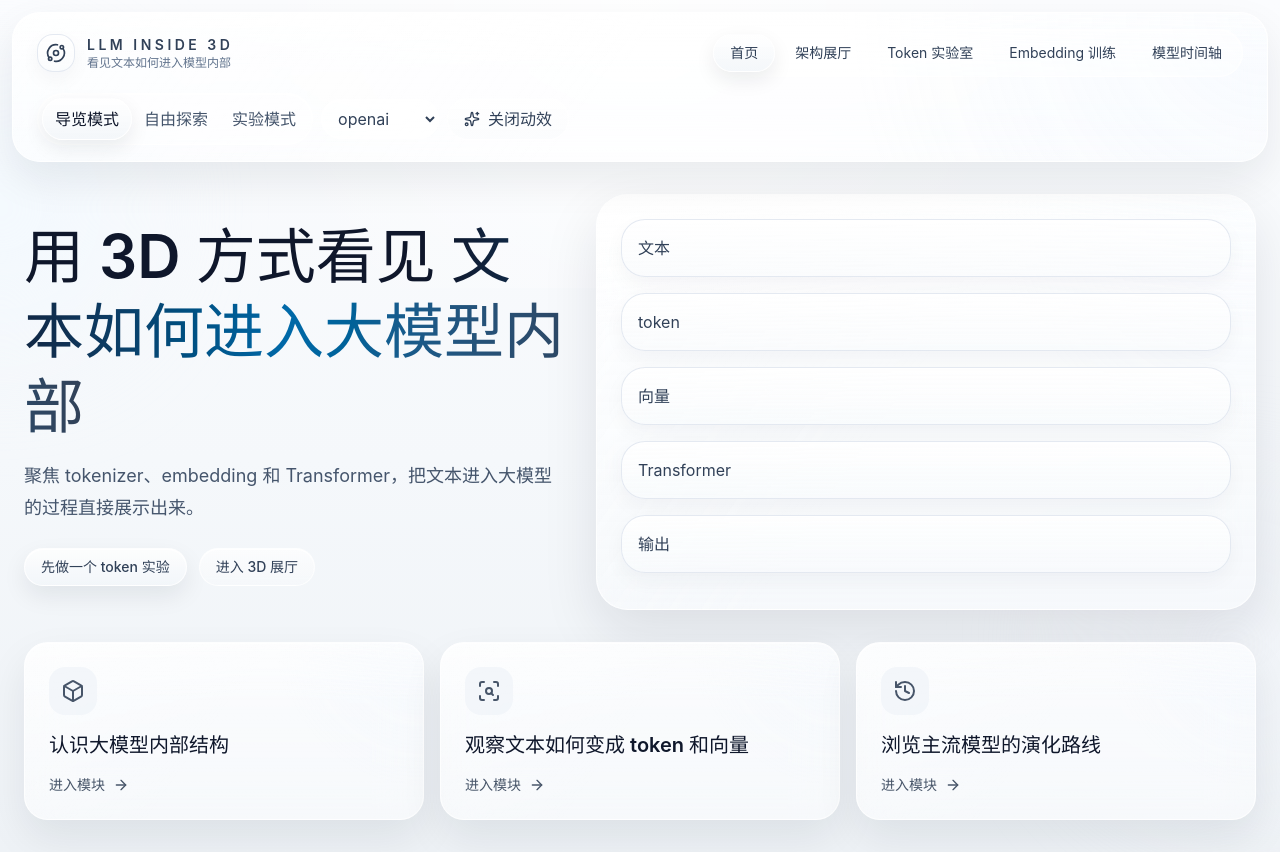
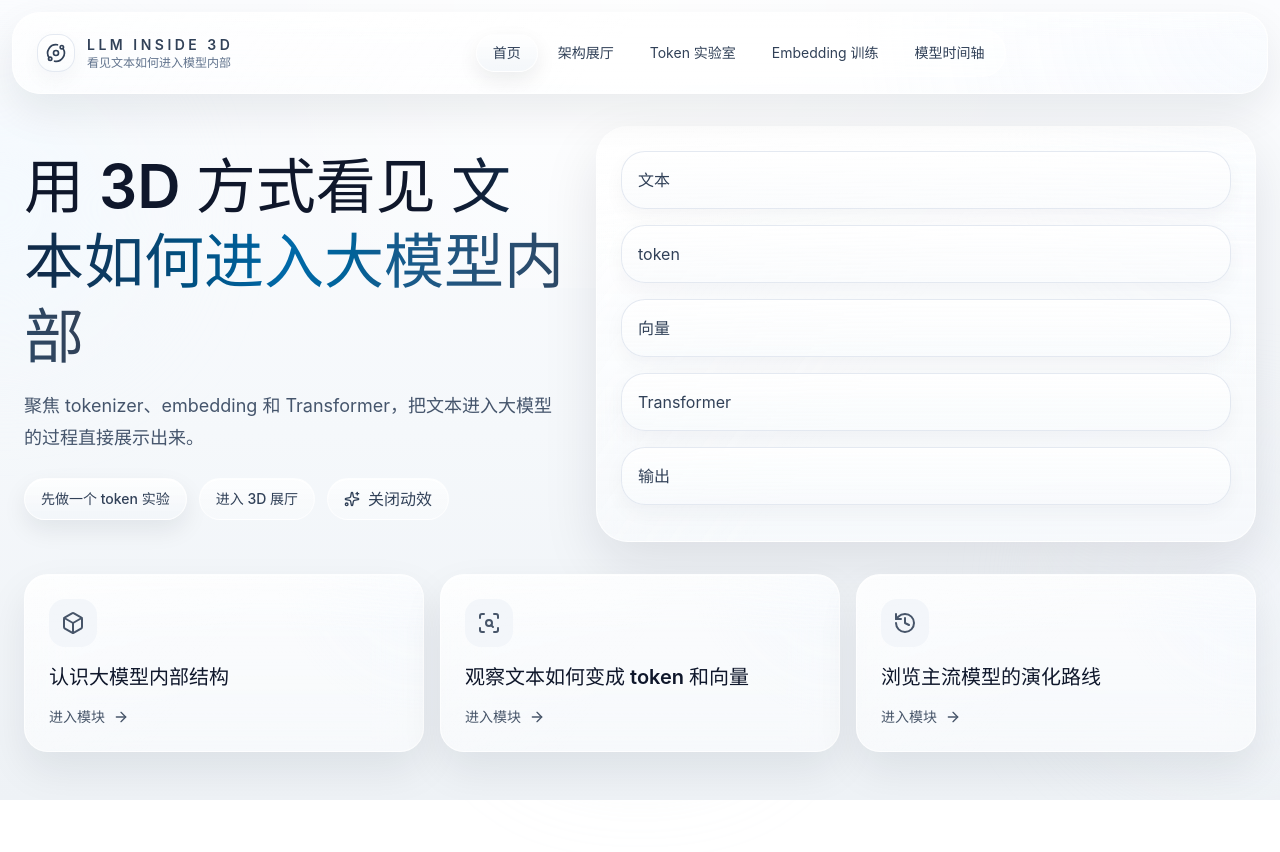
Before and after one commit to Knight5128/InsideLLM, a React (Vite) app in the folder apps/web/: page / in a window 1280 px wide. After the commit the page ends 800 px from the top, so only its background shows below. Built offline with nearby package versions, Linux system fonts and the light colour scheme.

Commit message:
More Reduction: added reuseable VendorSelect component; deleted mode / setMode in useAppStore

```diff
--- a/apps/web/src/components/layout/HeroSection.tsx
+++ b/apps/web/src/components/layout/HeroSection.tsx
@@ -1,8 +1,10 @@
 import { Suspense, lazy } from 'react'
+import { Sparkles } from 'lucide-react'
 import { Link } from 'react-router-dom'
 
 import { Button } from '@/components/ui/button'
 import { usePerformanceMode } from '@/hooks/usePerformanceMode'
+import { useAppStore } from '@/stores/useAppStore'
 
 const HeroScene = lazy(() =>
   import('@/components/3d/HeroScene').then((module) => ({ default: module.HeroScene })),
@@ -10,6 +12,8 @@ const HeroScene = lazy(() =>
 
 export function HeroSection() {
   const { prefersLiteScene } = usePerformanceMode()
+  const motionReduced = useAppStore((state) => state.motionReduced)
+  const toggleReducedMotion = useAppStore((state) => state.toggleReducedMotion)
 
   return (
     <section className="grid gap-8 xl:grid-cols-[0.9fr_1.1fr] xl:items-center">
@@ -32,6 +36,10 @@ export function HeroSection() {
           </Button>
           <Button asChild variant="secondary">
             <Link to="/architecture">进入 3D 展厅</Link>
+          </Button>
+          <Button onClick={toggleReducedMotion} type="button" variant="secondary">
+            <Sparkles className="mr-2 h-4 w-4" />
+            {motionReduced ? '开启动效' : '关闭动效'}
           </Button>
         </div>
       </div>
--- a/apps/web/src/components/layout/SiteHeader.tsx
+++ b/apps/web/src/components/layout/SiteHeader.tsx
@@ -1,10 +1,7 @@
-import { Menu, Orbit, Sparkles } from 'lucide-react'
+import { Menu, Orbit } from 'lucide-react'
 import { Link, NavLink } from 'react-router-dom'
 
-import { EXPERIENCE_MODE_LABELS, PRIMARY_VENDORS } from '@insidellm/shared'
-
 import { Button } from '@/components/ui/button'
-import { useAppStore } from '@/stores/useAppStore'
 
 const links = [
   ['/', '首页'],
@@ -15,8 +12,6 @@ const links = [
 ] as const
 
 export function SiteHeader() {
-  const { mode, setMode, vendor, setVendor, motionReduced, toggleReducedMotion } = useAppStore()
-
   return (
     <header className="glass-panel sticky top-0 z-30 mx-3 mt-3 rounded-[1.75rem] bg-white/62">
       <div className="mx-auto flex max-w-7xl flex-wrap items-center justify-between gap-4 px-6 py-4">
@@ -51,40 +46,6 @@ export function SiteHeader() {
         </nav>
 
         <div className="flex flex-wrap items-center justify-end gap-2">
-          <div className="hidden rounded-full border border-white/70 bg-white/42 p-1 shadow-[inset_0_1px_0_rgba(255,255,255,0.82)] md:flex">
-            {Object.entries(EXPERIENCE_MODE_LABELS).map(([value, label]) => (
-              <button
-                key={value}
-                className={`rounded-full px-3 py-2 text-xs transition ${
-                  mode === value
-                    ? 'border border-white/80 bg-[linear-gradient(180deg,rgba(255,255,255,0.95),rgba(241,245,249,0.82))] text-slate-900 shadow-[0_8px_20px_rgba(15,23,42,0.08)]'
-                    : 'text-slate-600'
-                }`}
-                onClick={() => setMode(value as typeof mode)}
-                type="button"
-              >
-                {label}
-              </button>
-            ))}
-          </div>
-
-          <select
-            className="rounded-full border border-white/70 bg-white/56 px-3 py-2 text-sm text-slate-700 shadow-[inset_0_1px_0_rgba(255,255,255,0.88)] outline-none"
-            onChange={(event) => setVendor(event.target.value as typeof vendor)}
-            value={vendor}
-          >
-            {PRIMARY_VENDORS.map((item) => (
-              <option key={item} value={item}>
-                {item}
-              </option>
-            ))}
-          </select>
-
-          <Button onClick={toggleReducedMotion} variant="secondary">
-            <Sparkles className="mr-2 h-4 w-4" />
-            {motionReduced ? '开启动效' : '关闭动效'}
-          </Button>
-
           <Button className="lg:hidden" variant="ghost">
             <Menu className="h-5 w-5" />
           </Button>
--- /dev/null
+++ b/apps/web/src/components/layout/VendorSelect.tsx
@@ -0,0 +1,29 @@
+import { PRIMARY_VENDORS } from '@insidellm/shared'
+
+import { useAppStore } from '@/stores/useAppStore'
+
+const vendorLabels = {
+  openai: 'OpenAI',
+  google: 'Google',
+  anthropic: 'Anthropic',
+} as const
+
+export function VendorSelect() {
+  const vendor = useAppStore((state) => state.vendor)
+  const setVendor = useAppStore((state) => state.setVendor)
+
+  return (
+    <select
+      aria-label="选择模型厂商"
+      className="rounded-full border border-cyan-100 bg-white px-4 py-2 text-sm text-slate-700 outline-none transition focus:border-cyan-300"
+      onChange={(event) => setVendor(event.target.value as typeof vendor)}
+      value={vendor}
+    >
+      {PRIMARY_VENDORS.map((item) => (
+        <option key={item} value={item}>
+          {vendorLabels[item]}
+        </option>
+      ))}
+    </select>
+  )
+}
--- a/apps/web/src/pages/Architecture.tsx
+++ b/apps/web/src/pages/Architecture.tsx
@@ -1,5 +1,7 @@
 import { Suspense, lazy } from 'react'
+import { Sparkles } from 'lucide-react'
 
+import { Button } from '@/components/ui/button'
 import { Card } from '@/components/ui/card'
 import { usePerformanceMode } from '@/hooks/usePerformanceMode'
 import { useAppStore } from '@/stores/useAppStore'
@@ -11,12 +13,20 @@ const TransformerScene = lazy(() =>
 export function ArchitecturePage() {
   const detailMode = useAppStore((state) => state.detailMode)
   const setDetailMode = useAppStore((state) => state.setDetailMode)
+  const motionReduced = useAppStore((state) => state.motionReduced)
+  const toggleReducedMotion = useAppStore((state) => state.toggleReducedMotion)
   const { prefersLiteScene } = usePerformanceMode()
 
   return (
     <div className="space-y-6">
       <Card className="space-y-4">
-        <h1 className="text-4xl font-semibold text-slate-900">模型内部结构</h1>
+        <div className="flex flex-wrap items-start justify-between gap-4">
+          <h1 className="text-4xl font-semibold text-slate-900">OpenAI 模型内部结构</h1>
+          <Button onClick={toggleReducedMotion} type="button" variant="secondary">
+            <Sparkles className="mr-2 h-4 w-4" />
+            {motionReduced ? '开启动效' : '关闭动效'}
+          </Button>
+        </div>
         <div className="flex gap-2">
           <button
             className={`rounded-full px-4 py-2 text-sm ${
--- a/apps/web/src/pages/EmbeddingLab.tsx
+++ b/apps/web/src/pages/EmbeddingLab.tsx
@@ -1,11 +1,15 @@
 import { Card } from '@/components/ui/card'
+import { VendorSelect } from '@/components/layout/VendorSelect'
 import { EmbeddingSpaceExplorer } from '@/components/labs/EmbeddingSpaceExplorer'
 
 export function EmbeddingLabPage() {
   return (
     <div className="space-y-6">
       <Card className="space-y-4">
-        <h1 className="text-4xl font-semibold text-slate-900">看见语义空间如何被训练出来</h1>
+        <div className="flex flex-wrap items-start justify-between gap-4">
+          <h1 className="text-4xl font-semibold text-slate-900">看见语义空间如何被训练出来</h1>
+          <VendorSelect />
+        </div>
       </Card>
 
       <EmbeddingSpaceExplorer />
--- a/apps/web/src/pages/Timeline.tsx
+++ b/apps/web/src/pages/Timeline.tsx
@@ -1,11 +1,15 @@
 import { ModelEvolutionTimeline } from '@/components/timeline/ModelEvolutionTimeline'
+import { VendorSelect } from '@/components/layout/VendorSelect'
 import { Card } from '@/components/ui/card'
 
 export function TimelinePage() {
   return (
     <div className="space-y-6">
       <Card className="space-y-4">
-        <h1 className="text-4xl font-semibold text-slate-900">从 tokenizer 到 embedding 的代际变化</h1>
+        <div className="flex flex-wrap items-start justify-between gap-4">
+          <h1 className="text-4xl font-semibold text-slate-900">从 tokenizer 到 embedding 的代际变化</h1>
+          <VendorSelect />
+        </div>
       </Card>
       <ModelEvolutionTimeline />
     </div>
--- a/apps/web/src/pages/TokenLab.tsx
+++ b/apps/web/src/pages/TokenLab.tsx
@@ -4,6 +4,7 @@ import sampleTexts from '@/content/samples/token-samples.json'
 import { TokenBreakdownPanel } from '@/components/labs/TokenBreakdownPanel'
 import { VendorApiPanel } from '@/components/labs/VendorApiPanel'
 import { VectorChainPanel } from '@/components/labs/VectorChainPanel'
+import { VendorSelect } from '@/components/layout/VendorSelect'
 import { Card } from '@/components/ui/card'
 
 export function TokenLabPage() {
@@ -12,7 +13,10 @@ export function TokenLabPage() {
   return (
     <div className="space-y-6">
       <Card className="space-y-4">
-        <h1 className="text-4xl font-semibold text-slate-900">从文本到 token，再到向量</h1>
+        <div className="flex flex-wrap items-start justify-between gap-4">
+          <h1 className="text-4xl font-semibold text-slate-900">从文本到 token，再到向量</h1>
+          <VendorSelect />
+        </div>
       </Card>
 
       <TokenBreakdownPanel onTextChange={setText} text={text} />
--- a/apps/web/src/stores/useAppStore.ts
+++ b/apps/web/src/stores/useAppStore.ts
@@ -1,30 +1,24 @@
 import { create } from 'zustand'
 
 import {
-  DEFAULT_MODE,
   DEFAULT_VENDOR,
   type DetailMode,
-  type ExperienceMode,
   type VendorId,
 } from '@insidellm/shared'
 
 interface AppState {
-  mode: ExperienceMode
   vendor: VendorId
   detailMode: DetailMode
   motionReduced: boolean
-  setMode: (mode: ExperienceMode) => void
   setVendor: (vendor: VendorId) => void
   setDetailMode: (detailMode: DetailMode) => void
   toggleReducedMotion: () => void
 }
 
 export const useAppStore = create<AppState>((set) => ({
-  mode: DEFAULT_MODE,
   vendor: DEFAULT_VENDOR,
   detailMode: 'basic',
   motionReduced: false,
-  setMode: (mode) => set({ mode }),
   setVendor: (vendor) => set({ vendor }),
   setDetailMode: (detailMode) => set({ detailMode }),
   toggleReducedMotion: () =>
```
